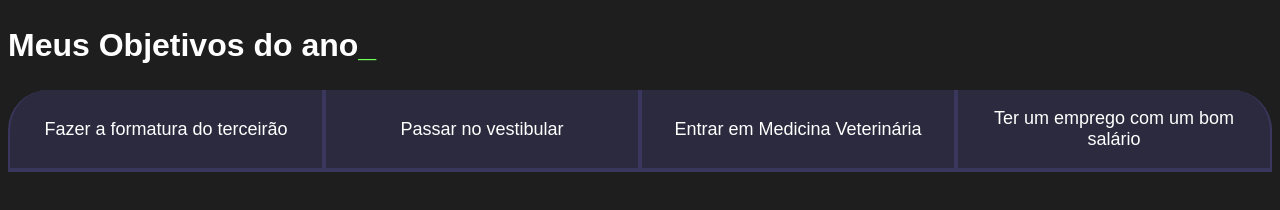
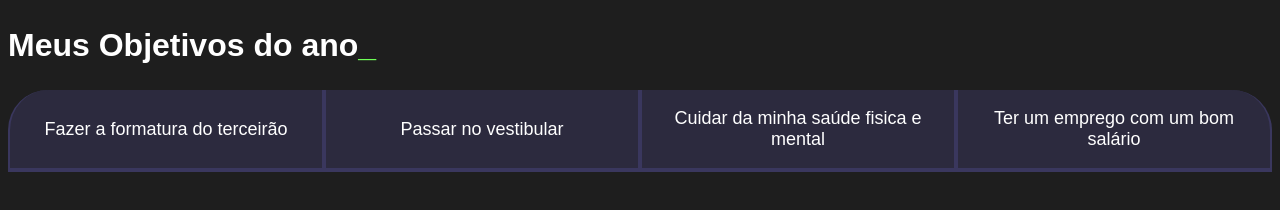
Before and after one commit to SabrinaPadilha/Java-Script, a plain HTML site: page index.html in a window 1280 px wide. Drawn offline with Linux system fonts and the light colour scheme.

Commit message:
Update index.html

```diff
--- a/index.html
+++ b/index.html
@@ -14,7 +14,7 @@
         <div class="botoes">
             <button class="botao">Fazer a formatura do terceirão</button>
             <button class="botao">Passar no vestibular</button>
-            <button class="botao">Entrar em Medicina Veterinária</button>
+            <button class="botao">Cuidar da minha saúde fisica e mental</button>
             <button class="botao">Ter um emprego com um bom salário</button>
         </div>
     </section>
```
